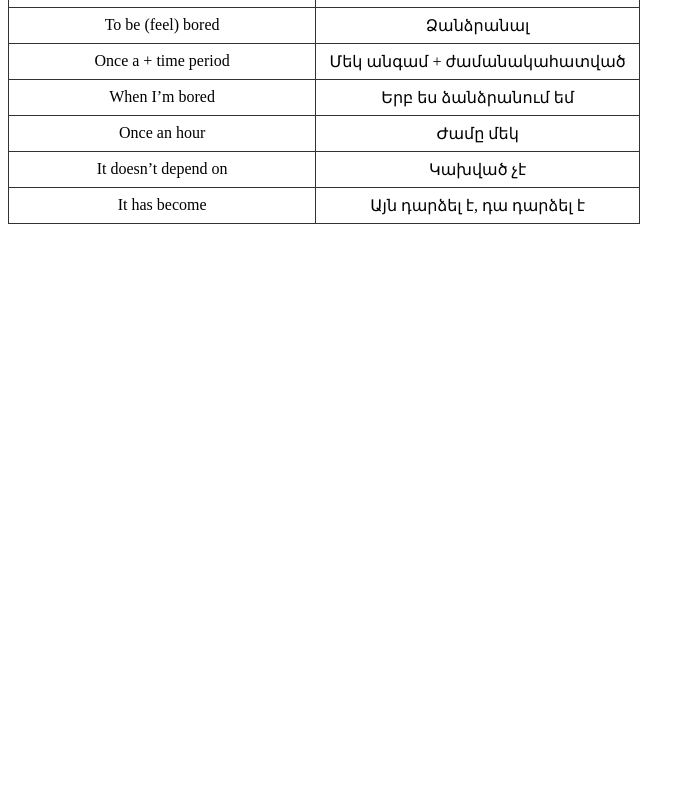
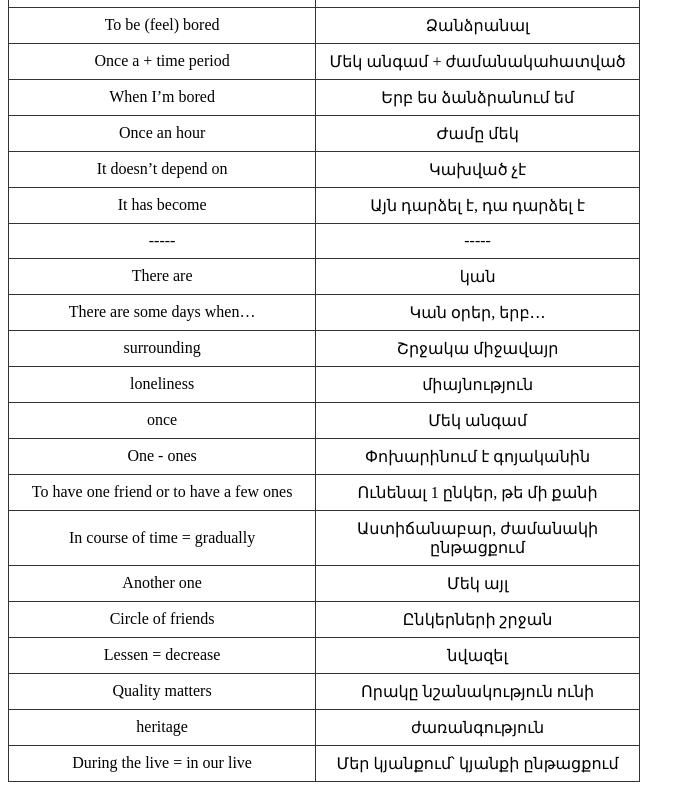
Before and after one commit to Martirosyan21121/english, a plain HTML site: page index.html in a window 1280 px wide. Shown: the part 11200-12000 px from the top of the page, without its empty margins (0-695 px from the left). Before the commit the page ends 11464 px from the top, so only its background shows below. Drawn offline with Linux system fonts and the light colour scheme.

Commit message:
Update index.html

```diff
--- a/index.html
+++ b/index.html
@@ -372,6 +372,21 @@
 <tr><td class="col-en">Once an hour</td><td class="col-hy">Ժամը մեկ</td></tr>
 <tr><td class="col-en">It doesn’t depend on</td><td class="col-hy">Կախված չէ</td></tr>
 <tr><td class="col-en">It has become</td><td class="col-hy">Այն դարձել է, դա դարձել է</td></tr>
+<tr><td class="col-en">-----</td><td class="col-hy">-----</td></tr>
+        <tr><td class="col-en">There are</td><td class="col-hy">կան</td></tr>
+<tr><td class="col-en">There are some days when…</td><td class="col-hy">Կան օրեր, երբ․․․</td></tr>
+<tr><td class="col-en">surrounding</td><td class="col-hy">Շրջակա միջավայր</td></tr>
+<tr><td class="col-en">loneliness</td><td class="col-hy">միայնություն</td></tr>
+<tr><td class="col-en">once</td><td class="col-hy">Մեկ անգամ</td></tr>
+<tr><td class="col-en">One - ones</td><td class="col-hy">Փոխարինում է գոյականին</td></tr>
+<tr><td class="col-en">To have one friend or to have a few ones</td><td class="col-hy">Ունենալ 1 ընկեր, թե մի քանի</td></tr>
+<tr><td class="col-en">In course of time = gradually</td><td class="col-hy">Աստիճանաբար, ժամանակի ընթացքում</td></tr>
+<tr><td class="col-en">Another one</td><td class="col-hy">Մեկ այլ</td></tr>
+<tr><td class="col-en">Circle of friends</td><td class="col-hy">Ընկերների շրջան</td></tr>
+<tr><td class="col-en">Lessen = decrease</td><td class="col-hy">նվազել</td></tr>
+<tr><td class="col-en">Quality matters</td><td class="col-hy">Որակը նշանակություն ունի</td></tr>
+<tr><td class="col-en">heritage</td><td class="col-hy">ժառանգություն</td></tr>
+<tr><td class="col-en">During the live = in our live</td><td class="col-hy">Մեր կյանքում՝ կյանքի ընթացքում</td></tr>
 
     </tbody>
 </table>
```
